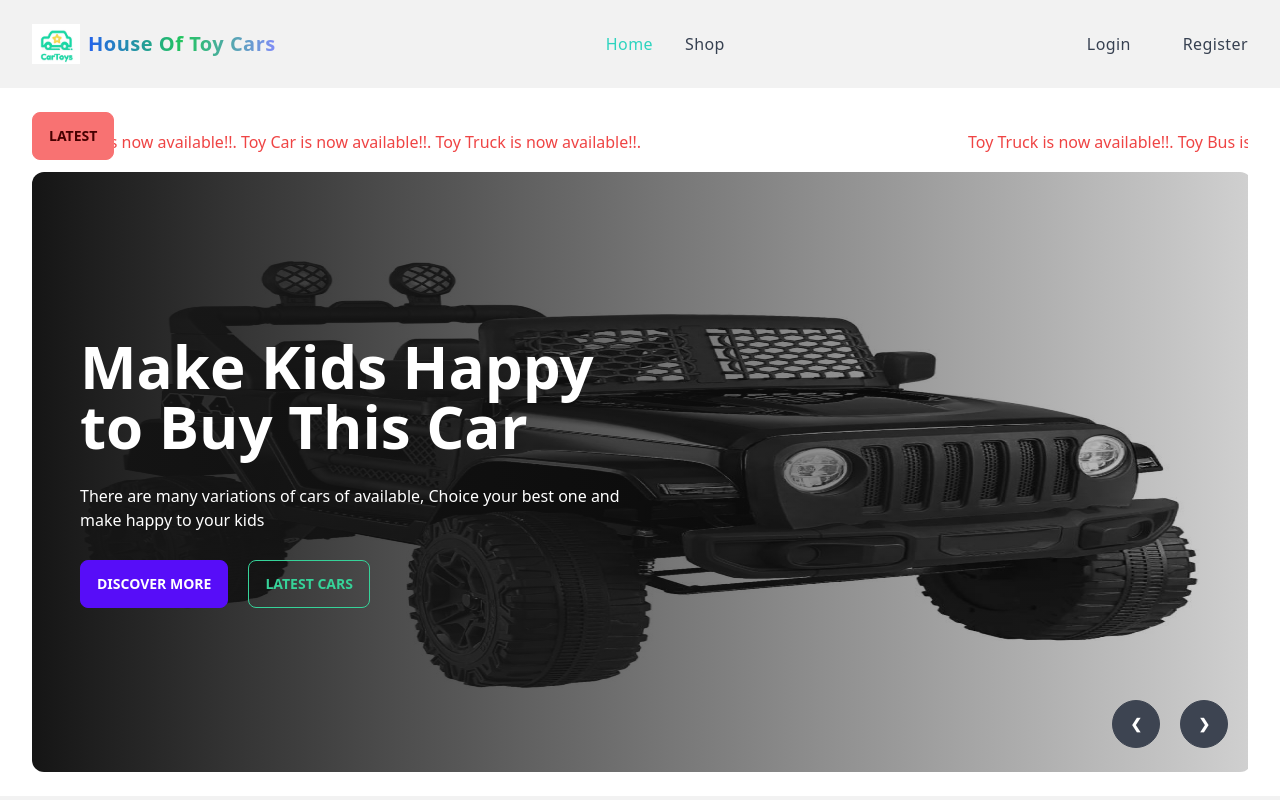
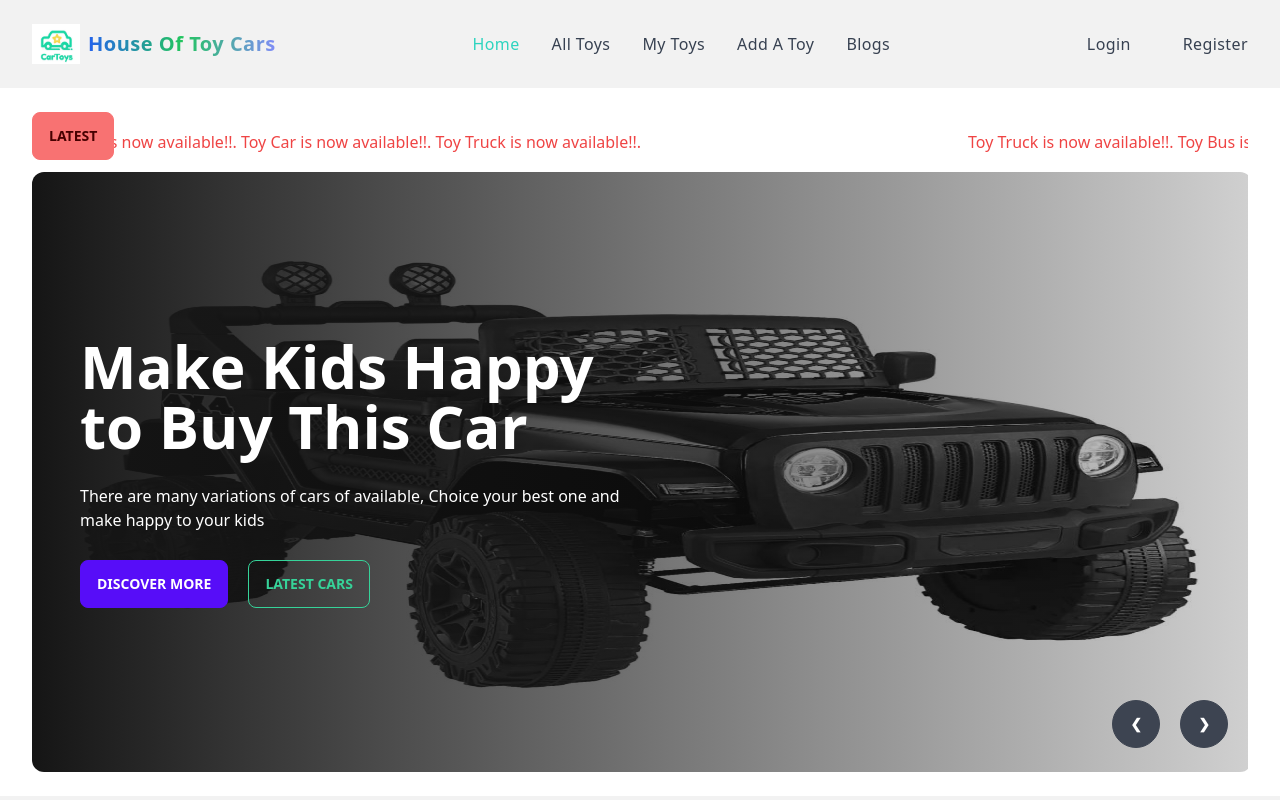
Before and after one commit to Sahrial-alam34/toy-marketplace-client, a React (Vite) app: page / in a window 1280 px wide. Shown: the top 800 px of the page. Built offline with nearby package versions, Linux system fonts and the light colour scheme; no server answers.

Commit message:
footer social media added

```diff
--- a/package.json
+++ b/package.json
@@ -18,6 +18,7 @@
     "react": "^18.2.0",
     "react-dom": "^18.2.0",
     "react-fast-marquee": "^1.5.2",
+    "react-icons": "^4.8.0",
     "react-router-dom": "^6.11.1",
     "sort-by": "^1.2.0"
   },
--- /dev/null
+++ b/src/pages/AddAToy/AddAToy.jsx
@@ -0,0 +1,11 @@
+
+
+const AddAToy = () => {
+    return (
+        <div>
+            <h2>add a toy</h2>
+        </div>
+    );
+};
+
+export default AddAToy;
--- /dev/null
+++ b/src/pages/AllToys/AllToys.jsx
@@ -0,0 +1,11 @@
+
+
+const AllToys = () => {
+    return (
+        <div>
+            <h2>All toys</h2>
+        </div>
+    );
+};
+
+export default AllToys;
--- /dev/null
+++ b/src/pages/Blogs/Blogs.jsx
@@ -0,0 +1,11 @@
+
+
+const Blogs = () => {
+    return (
+        <div>
+            <h2>This is blogs</h2>
+        </div>
+    );
+};
+
+export default Blogs;
--- /dev/null
+++ b/src/pages/MyToys/MyToys.jsx
@@ -0,0 +1,11 @@
+
+
+const MyToys = () => {
+    return (
+        <div>
+            <h2>My toys</h2>
+        </div>
+    );
+};
+
+export default MyToys;
--- a/src/pages/Shared/Footer/Footer.jsx
+++ b/src/pages/Shared/Footer/Footer.jsx
@@ -1,4 +1,5 @@
 import logo from '../../../assets/logo/toycars.jpg'
+import { FaFacebook,FaInstagram,FaTwitter } from "react-icons/fa";
 const Footer = () => {
     return (
         <footer className="footer p-10 bg-base-200 text-base-content">
@@ -22,6 +23,12 @@ const Footer = () => {
                 <a className="link link-hover">Press kit</a>
             </div>
             <div>
+                <span className="footer-title">Social Media</span>
+                <a className="link link-hover"><FaFacebook className='h-[20px] w-[60px]' /></a>
+                <a className="link link-hover"><FaInstagram className='h-[20px] w-[60px]' /></a>
+                <a className="link link-hover"><FaTwitter className='h-[20px] w-[60px]' /></a>
+            </div>
+            <div>
                 <span className="footer-title">Legal</span>
                 <a className="link link-hover">Terms of use</a>
                 <a className="link link-hover">Privacy policy</a>
--- a/src/pages/Shared/Header/Header.jsx
+++ b/src/pages/Shared/Header/Header.jsx
@@ -46,17 +46,39 @@ const Header = () => {
 
 
                     <NavLink
-                        to='/shop'
-                        aria-label='Shop'
-                        title='Shop'
+                        to='/allToys'
+                        aria-label='All Toys'
+                        title='All Toys'
                         className={({ isActive }) => (isActive ? 'active' : 'default')}
                     >
-                        Shop
+                        All Toys
+                    </NavLink>
+                    <NavLink
+                        to='/myToys'
+                        aria-label='My Toys'
+                        title='My Toys'
+                        className={({ isActive }) => (isActive ? 'active' : 'default')}
+                    >
+                        My Toys
+                    </NavLink>
+                    <NavLink
+                        to='/addAToy'
+                        aria-label='Add A Toy'
+                        title='Add A Toy'
+                        className={({ isActive }) => (isActive ? 'active' : 'default')}
+                    >
+                        Add A Toy
+                    </NavLink>
+                    <NavLink
+                        to='/blogs'
+                        aria-label='Blogs'
+                        title='Blogs'
+                        className={({ isActive }) => (isActive ? 'active' : 'default')}
+                    >
+                        Blogs
                     </NavLink>
 
-                    <Link to='/cart' aria-label='Cart' title='Cart'>
 
-                    </Link>
 
                 </div>
                 {
--- /dev/null
+++ b/src/routes/PrivateRoute.jsx
@@ -0,0 +1,11 @@
+
+
+const PrivateRoute = () => {
+    return (
+        <div>
+
+        </div>
+    );
+};
+
+export default PrivateRoute;
```
Also changed, not shown: src/main.jsx (+20 -0 lines), 1 other file (tests, documents, lock files or other folders).
